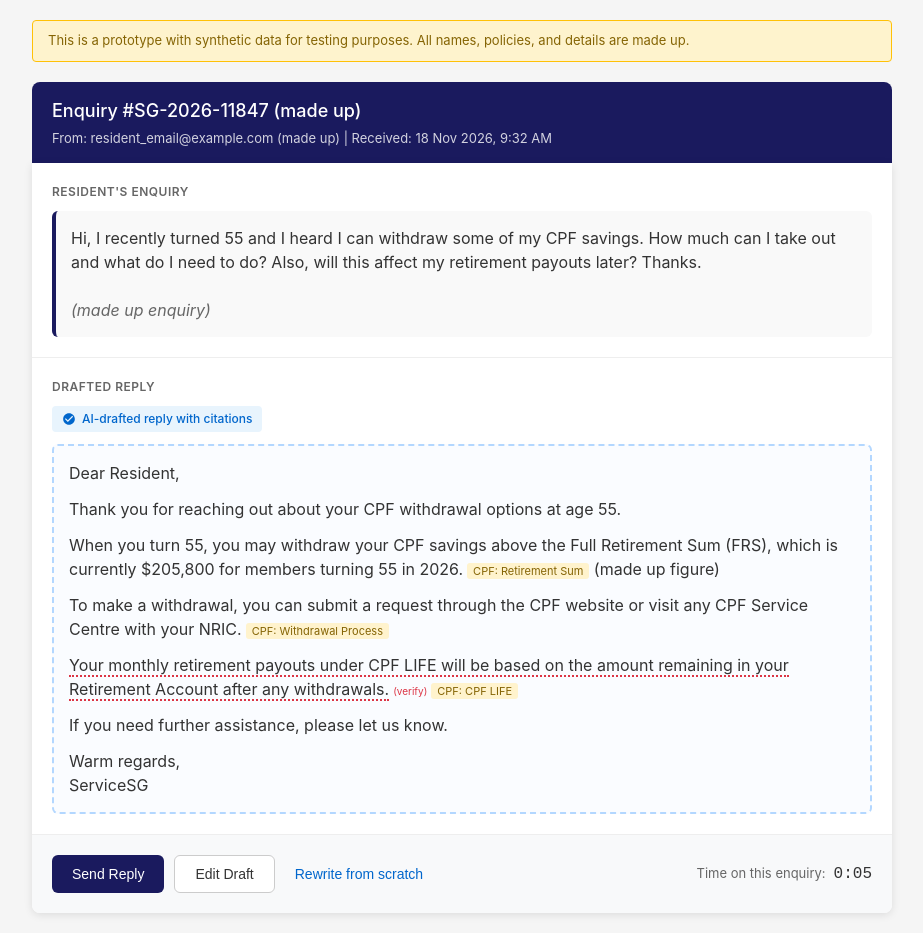
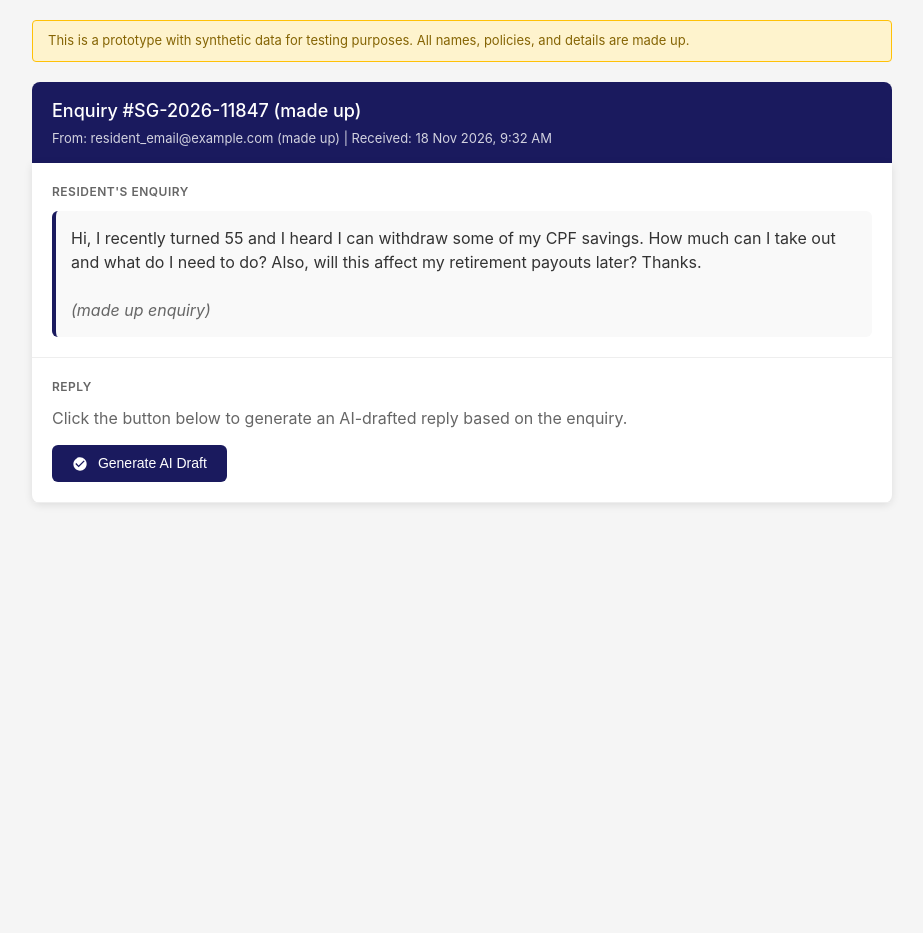
Before and after one commit to simplesimonang/govtech-ai-project, a plain HTML site: page day2-validate/prototype/index.html in a window 1280 px wide. Shown: the whole page, without its empty margins (178-1101 px from the left). After the commit the page ends 800 px from the top, so only its background shows below. Drawn offline with Linux system fonts and the light colour scheme.

Commit message:
Add Generate AI Draft button to prototype (#10)
Co-authored-by: simplesimonang <simplesimonang@users.noreply.github.com>
Co-authored-by: Claude Opus 4.5 <noreply@anthropic.com>

```diff
--- a/day2-validate/prototype/index.html
+++ b/day2-validate/prototype/index.html
@@ -294,8 +294,17 @@
       </div>
 
       <div class="section" id="reply-section">
-        <div class="section-title">Drafted Reply</div>
+        <div class="section-title">Reply</div>
 
+        <div id="generate-section">
+          <p style="color: #666; margin-bottom: 15px;">Click the button below to generate an AI-drafted reply based on the enquiry.</p>
+          <button class="btn btn-primary" id="generate-btn" onclick="generateDraft()">
+            <svg viewBox="0 0 24 24" fill="currentColor" style="width: 16px; height: 16px; margin-right: 6px; vertical-align: middle;"><path d="M12 2C6.48 2 2 6.48 2 12s4.48 10 10 10 10-4.48 10-10S17.52 2 12 2zm-2 15l-5-5 1.41-1.41L10 14.17l7.59-7.59L19 8l-9 9z"/></svg>
+            Generate AI Draft
+          </button>
+        </div>
+
+        <div id="draft-section" style="display: none;">
           <div class="draft-label">
             <svg viewBox="0 0 24 24" fill="currentColor"><path d="M12 2C6.48 2 2 6.48 2 12s4.48 10 10 10 10-4.48 10-10S17.52 2 12 2zm-2 15l-5-5 1.41-1.41L10 14.17l7.59-7.59L19 8l-9 9z"/></svg>
             AI-drafted reply with citations
@@ -343,8 +352,9 @@ ServiceSG</textarea>
           <p style="font-size: 11px; color: #666; margin-top: 10px;">(made up policy text for prototype)</p>
         </div>
         </div>
+      </div>
 
-      <div class="actions">
+      <div class="actions" id="actions-bar" style="display: none;">
         <button class="btn btn-primary" id="send-btn" onclick="sendReply()">Send Reply</button>
         <button class="btn btn-secondary" id="edit-btn" onclick="toggleEdit()">Edit Draft</button>
         <button class="btn btn-text" onclick="rewriteFromScratch()">Rewrite from scratch</button>
@@ -372,18 +382,43 @@ ServiceSG</textarea>
 
   <script>
     // Prototype tracking
-    let startTime = Date.now();
+    let startTime = null;
     let citationsViewed = new Set();
     let isEditing = false;
     let originalDraft = document.getElementById('edit-textarea').value;
+    let draftGenerated = false;
 
-    // Timer
+    // Timer (starts when draft is generated)
     setInterval(() => {
+      if (startTime) {
         const elapsed = Math.floor((Date.now() - startTime) / 1000);
         const mins = Math.floor(elapsed / 60);
         const secs = elapsed % 60;
         document.getElementById('timer').textContent = `${mins}:${secs.toString().padStart(2, '0')}`;
+      }
     }, 1000);
+
+    // Generate draft function
+    function generateDraft() {
+      // Hide generate button, show draft
+      document.getElementById('generate-section').style.display = 'none';
+      document.getElementById('draft-section').style.display = 'block';
+      document.getElementById('actions-bar').style.display = 'flex';
+
+      // Start timer now
+      startTime = Date.now();
+      draftGenerated = true;
+
+      // Re-attach citation handlers
+      document.querySelectorAll('.citation').forEach(el => {
+        el.addEventListener('click', (e) => {
+          e.preventDefault();
+          const policyId = el.dataset.policy;
+          citationsViewed.add(policyId);
+          showPolicy(policyId);
+        });
+      });
+    }
 
     // Policy data (made up)
     const policies = {
@@ -401,15 +436,7 @@ ServiceSG</textarea>
       }
     };
 
-    // Citation click handler
-    document.querySelectorAll('.citation').forEach(el => {
-      el.addEventListener('click', (e) => {
-        e.preventDefault();
-        const policyId = el.dataset.policy;
-        citationsViewed.add(policyId);
-        showPolicy(policyId);
-      });
-    });
+    // Citation click handler (attached after draft is generated)
 
     function showPolicy(policyId) {
       const policy = policies[policyId];
```
Lines whose indentation alone changed are shown as unchanged.
